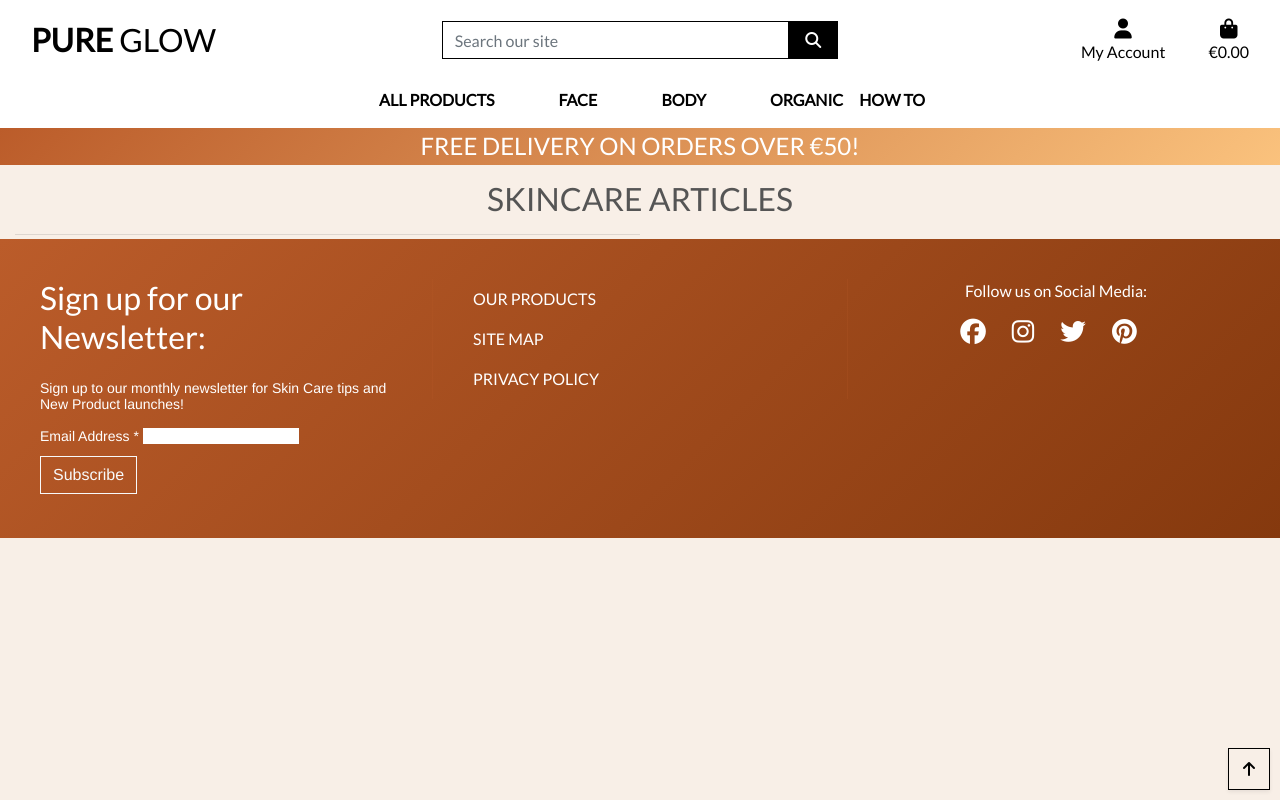
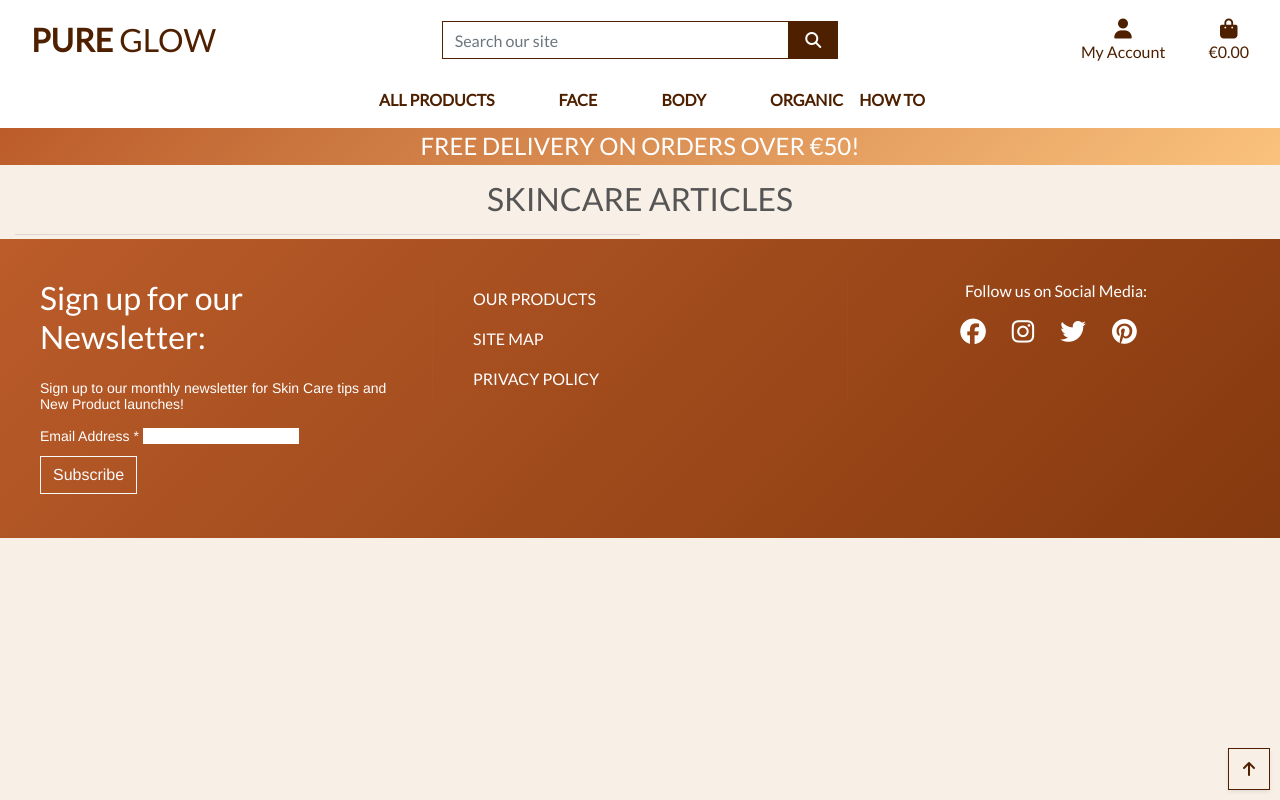
Before and after one commit to RozWelch/pureglow, a Django app: page /how_to/ in a window 1280 px wide. Run offline with Django 3.2, Linux system fonts and the light colour scheme; data that the repository does not hold is empty; parts of the project's set-up code (start-up, migrations or seed data) failed here and were passed over; some libraries are stand-ins or nearby versions.

Commit message:
Updated text styling colours

```diff
--- a/how_to/templates/articles_detail.html
+++ b/how_to/templates/articles_detail.html
@@ -37,5 +37,3 @@
         </div>
     </div>
 {% endblock %}
-
-{% block postloadjs %}
--- a/static/css/base.css
+++ b/static/css/base.css
@@ -41,14 +41,14 @@ body {
 }
 
 .btn-black {
-    background: black;
+    background: #4e2000;
     color: white;
 }
 
 .btn-outline-black {
     background: white;
-    color: black !important; /* use important to override link colors for <a> elements */
-    border: 1px solid black;
+    color: #4e2000 !important; /* override link colours for <a> elements */
+    border: 1px solid #4e2000;
 }
 
 .btn-outline-black:hover,
@@ -69,11 +69,11 @@ body {
 }
 
 .text-black {
-    color: #000 !important;
+    color: #4e2000 !important;
 }
 
 .border-black {
-    border: 1px solid black !important;
+    border: 1px solid #4e2000 !important;
 }
 
 .bg-brown {
@@ -132,7 +132,7 @@ a.category-badge > span.badge:hover {
     height: 0;
     border-left: 4px solid transparent;
     border-right: 4px solid transparent;
-    border-bottom: 10px solid black;
+    border-bottom: 10px solid #4e2000;
     position: absolute;
     top: -10px;
     right: 36px;
```
Also changed, not shown: how_to/views.py (line endings or trailing spaces).
